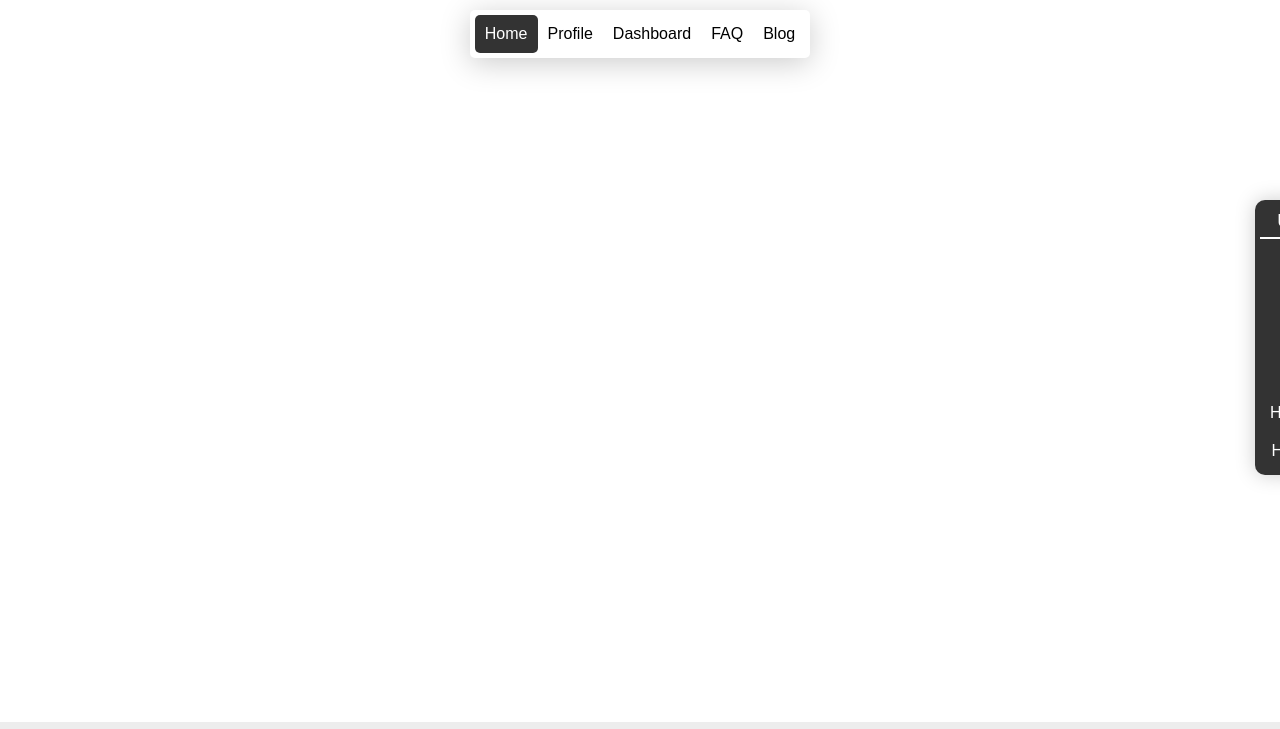
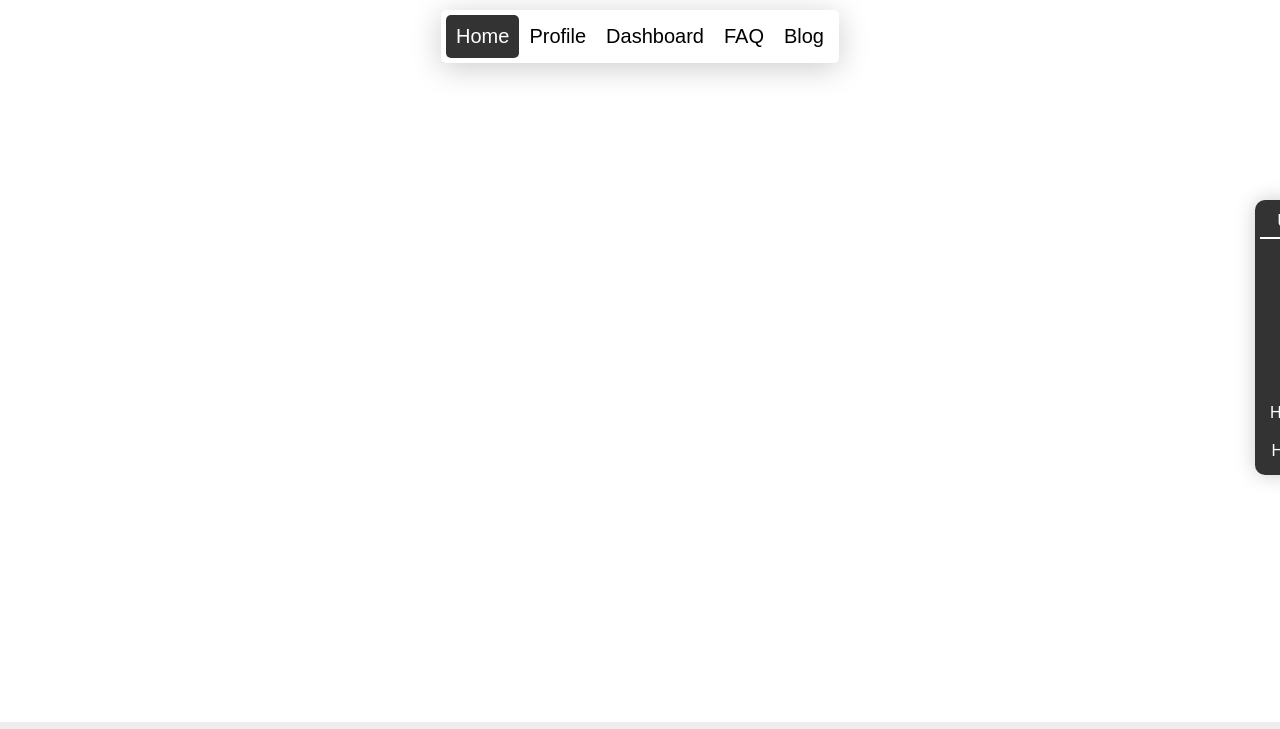
Before and after one commit to deme0006/deme0006.github.io, a plain HTML site: page index.html in a window 1280 px wide. Shown: the top 729 px of the page. Drawn offline with Linux system fonts and the light colour scheme.

Commit message:
Adjusted navbar's font size

```diff
--- a/css/header.css
+++ b/css/header.css
@@ -6,11 +6,11 @@ header {
 
 
 .navigation-menu {
-    position: relative;
     display: flex;
     justify-content: center;
     align-items: center;
     margin: 10px 0;
+
 }
 
 .navigation-menu-content {
@@ -19,6 +19,7 @@ header {
     align-items: center;
     padding: 5px;
     box-shadow: 0 5px 30px #ccc;
+    background-color: #fff;
     border-radius: 5px;
 }
 
@@ -27,7 +28,7 @@ header {
     color: #000;
     padding: 10px;
     border-radius: 5px;
-
+    font-size: 1.25em;
 }
 
 .navigation-menu-content a:hover {
```
